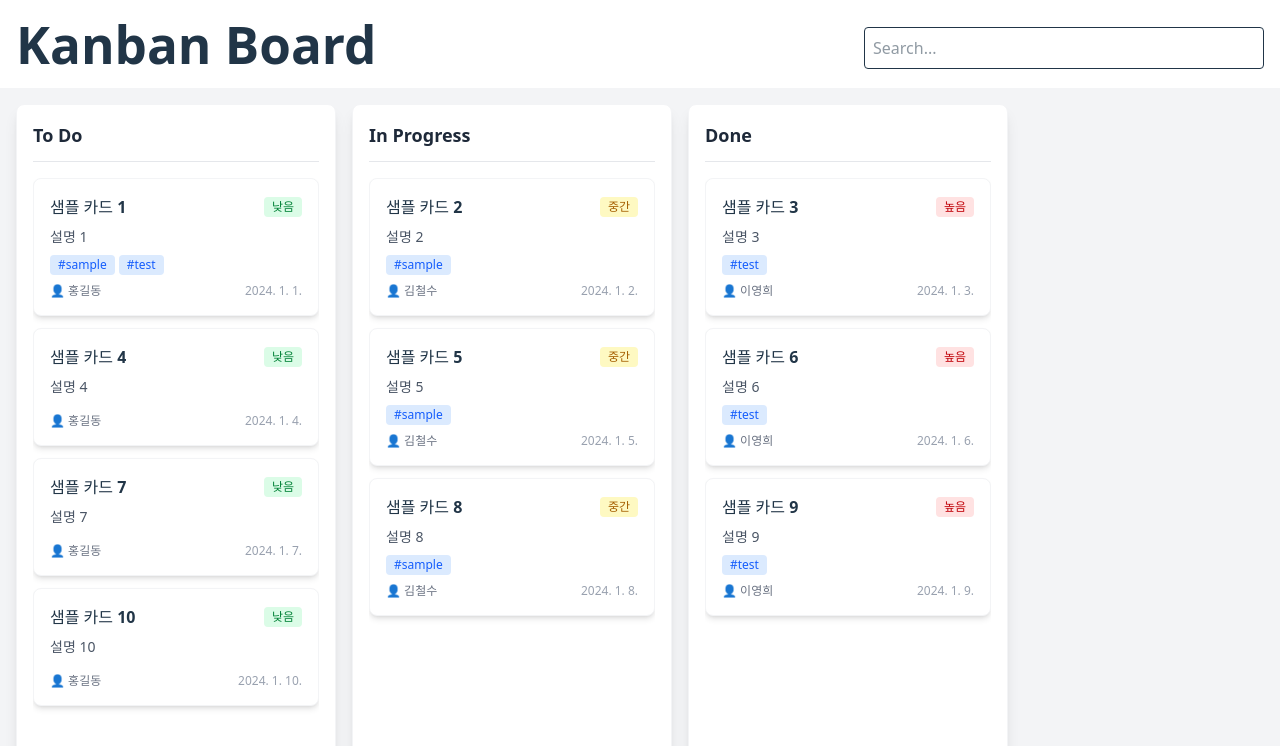
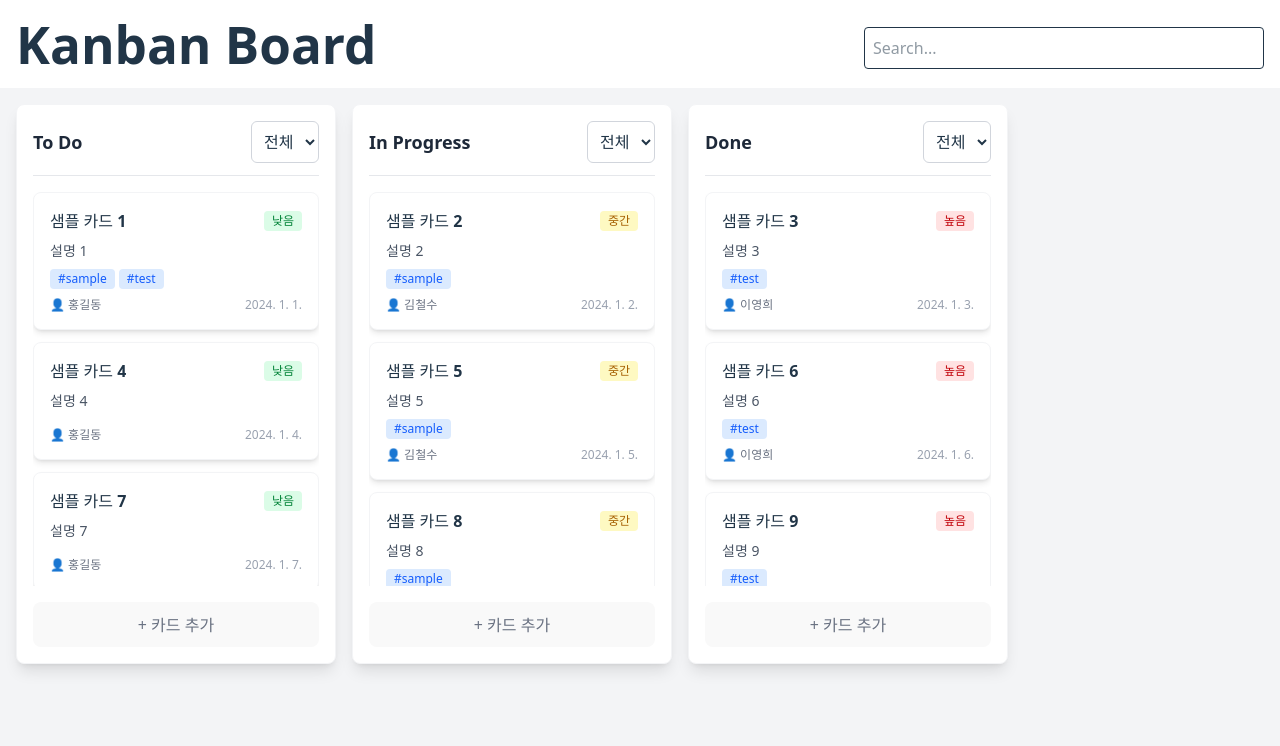
Before and after one commit to ramong26/kanban, a React (Vite) app: page / in a window 1280 px wide. Shown: the top 746 px of the page. Built offline with nearby package versions, Linux system fonts and the light colour scheme.

Commit message:
feat: Collumn - 카드 필터 정렬 추가 - CardPriority 타입 all 추가 - 필요없는 콘솔 삭제

```diff
--- a/src/feature/components/KanbanBoard/Card/Card.tsx
+++ b/src/feature/components/KanbanBoard/Card/Card.tsx
@@ -6,6 +6,7 @@ import type { BaseCardProps } from "./types";
 import CardNewModal from "../CardNewModal";
 
 const priorityColor = {
+  all: "bg-gray-100 text-gray-700",
   low: "bg-green-100 text-green-700",
   medium: "bg-yellow-100 text-yellow-700",
   high: "bg-red-100 text-red-700",
--- a/src/feature/components/KanbanBoard/CardNewModal/CardNewModal.tsx
+++ b/src/feature/components/KanbanBoard/CardNewModal/CardNewModal.tsx
@@ -60,7 +60,6 @@ export default function CardNewModal({
           priority,
           updatedAt: new Date().toISOString(),
         });
-        console.log(props.data);
       } else {
         onSubmit({
           id: crypto.randomUUID(),
--- a/src/feature/components/KanbanBoard/Collumn/Collumn.tsx
+++ b/src/feature/components/KanbanBoard/Collumn/Collumn.tsx
@@ -4,22 +4,29 @@ import { Draggable, Droppable } from "@hello-pangea/dnd";
 import Card from "../Card";
 import CardNewModal from "../CardNewModal";
 import Dialog from "../../../../shared/components/Dialog";
+import SelectStatus from "../../../../shared/components/SelectStatus/SelectStatus";
 
 import { useSearchStore } from "../../../../stores/searchStore";
 import type { CollumnProps } from "./types";
-import type { CardProps } from "../../../../types/types";
+import type { CardProps, CardPriority } from "../../../../types/types";
 
 const LOCAL_STORAGE_CARDS_KEY = "kanban-cards";
 
 export default function Collumn({ title, cards, setCards }: CollumnProps) {
   const [openCardModal, setOpenCardModal] = useState(false);
 
-  // Search Store
+  // Search and Filter
   const { query } = useSearchStore();
 
-  const filteredCards = cards.filter((card) =>
-    card.title.toLowerCase().includes(query.toLowerCase())
-  );
+  const priorityOptions: CardPriority[] = ["all", "high", "medium", "low"];
+  const [priority, setPriority] = useState<CardPriority>("all");
+  const onSelectPriority = useCallback((value: string) => {
+    setPriority(value as CardPriority);
+  }, []);
+
+  const filteredCards = cards
+    .filter((card) => card.title.toLowerCase().includes(query.toLowerCase()))
+    .filter((card) => (priority === "all" ? true : card.priority === priority));
 
   // Add Card Handler
   const handleAddCard = useCallback(
@@ -100,7 +107,7 @@ export default function Collumn({ title, cards, setCards }: CollumnProps) {
           <div
             ref={provided.innerRef}
             {...provided.droppableProps}
-            className={`bg-white rounded-lg shadow-lg p-4 w-80 min-h-[200px] h-[1500px] flex flex-col transition-all
+            className={`bg-white rounded-lg shadow-lg p-4 w-80 min-h-[200px] h-[70vh] flex flex-col transition-all
               ${
                 snapshot.isDraggingOver
                   ? "border-2 border-blue-400 bg-blue-50"
@@ -110,6 +117,11 @@ export default function Collumn({ title, cards, setCards }: CollumnProps) {
           >
             <div className="flex justify-between items-center mb-4 pb-3 border-b border-gray-200">
               <h2 className="text-lg font-bold text-gray-800">{title}</h2>
+              <SelectStatus
+                data={priorityOptions}
+                value={priority}
+                onChange={onSelectPriority}
+              />
             </div>
             <div className="flex-1 space-y-3 overflow-auto">
               {filteredCards && filteredCards.length > 0 ? (
--- a/src/shared/components/SelectStatus/SelectStatus.tsx
+++ b/src/shared/components/SelectStatus/SelectStatus.tsx
@@ -25,7 +25,9 @@ export default function SelectStatus({
     >
       {data.map((item) => (
         <option key={item} value={item}>
-          {item === "low"
+          {item === "all"
+            ? "전체"
+            : item === "low"
             ? "낮음"
             : item === "medium"
             ? "중간"
--- a/src/types/types.d.ts
+++ b/src/types/types.d.ts
@@ -1,4 +1,4 @@
-export type CardPriority = "low" | "medium" | "high";
+export type CardPriority = "all" | "low" | "medium" | "high";
 export type CardStatus = "todo" | "in-progress" | "done";
 
 export interface CardProps {
```
